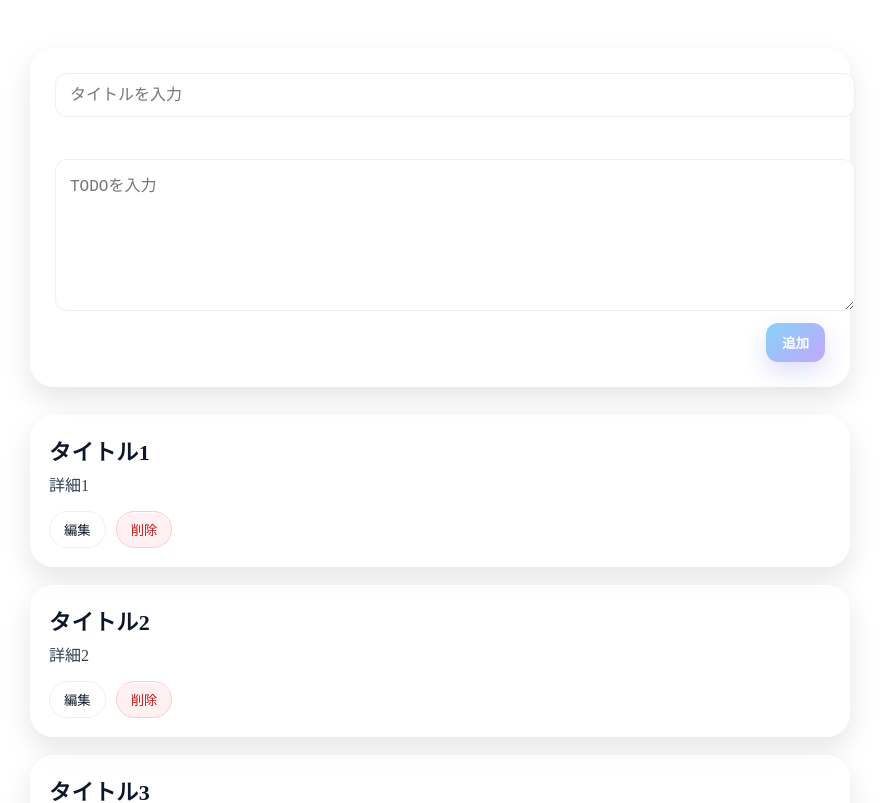
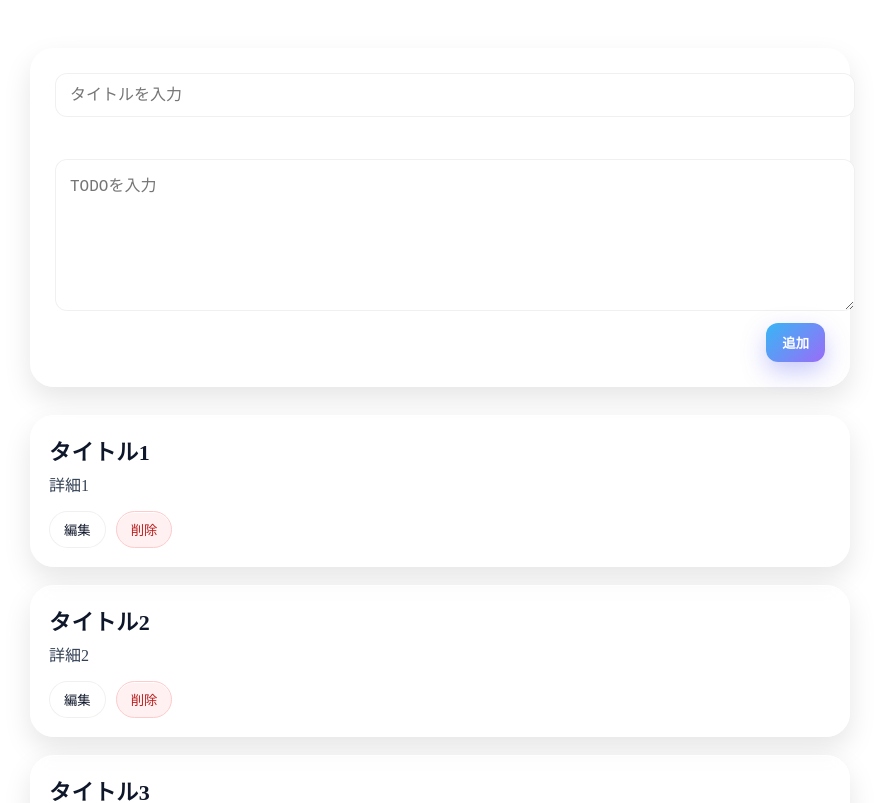
Before and after one commit to yoguze/Todo_list_for_ws, a React (Vite) app: page / in a window 1280 px wide. Shown: the top 803 px of the page, without its empty margins (200-1086 px from the left). Built offline with nearby package versions, Linux system fonts and the light colour scheme; the HTML template or start-up script is replaced by a standard one.

Commit message:
button-action

```diff
--- a/src/components/RegisterForm/RegisterForm.tsx
+++ b/src/components/RegisterForm/RegisterForm.tsx
@@ -24,6 +24,7 @@ export const RegisterForm = ({ setTaskList }: Props) => {
       title:title,
       detail:detail,
     }]);
+    primaryBtn(true);
   };
   };
   //ここまでが今回の「新規登録の作成」の問題内容//
@@ -34,7 +35,7 @@ export const RegisterForm = ({ setTaskList }: Props) => {
       <br />
       <textarea style={textarea} value={detail} placeholder="TODOを入力" onChange={(e) => setDetail(e.target.value)} rows={7}></textarea>
       <div style={actions}>
-        <button style={primaryBtn(true)} type='submit' disabled={isError}>
+        <button style={primaryBtn(false)} type='submit' disabled={isError}>
           追加
         </button>
       </div>
--- a/src/components/TaskCard/TaskCard.tsx
+++ b/src/components/TaskCard/TaskCard.tsx
@@ -50,6 +50,7 @@ export const TaskCard = ({ task, taskList, setTaskList }: Props) => {
 
     setTaskList(updatedTaskList);
     setIsEditing(false);
+    S.primaryBtn(true);
     };
   };
 
@@ -68,7 +69,7 @@ export const TaskCard = ({ task, taskList, setTaskList }: Props) => {
           />
           <br />
           <div style={S.editActions}>
-            <button style={S.primaryBtn(true)} type='submit' disabled={isError}>
+            <button style={S.primaryBtn(false)} type='submit' disabled={isError}>
               更新
             </button>
             <button style={S.pillBtn} onClick={onClickCancelButton} type='button'>
```
